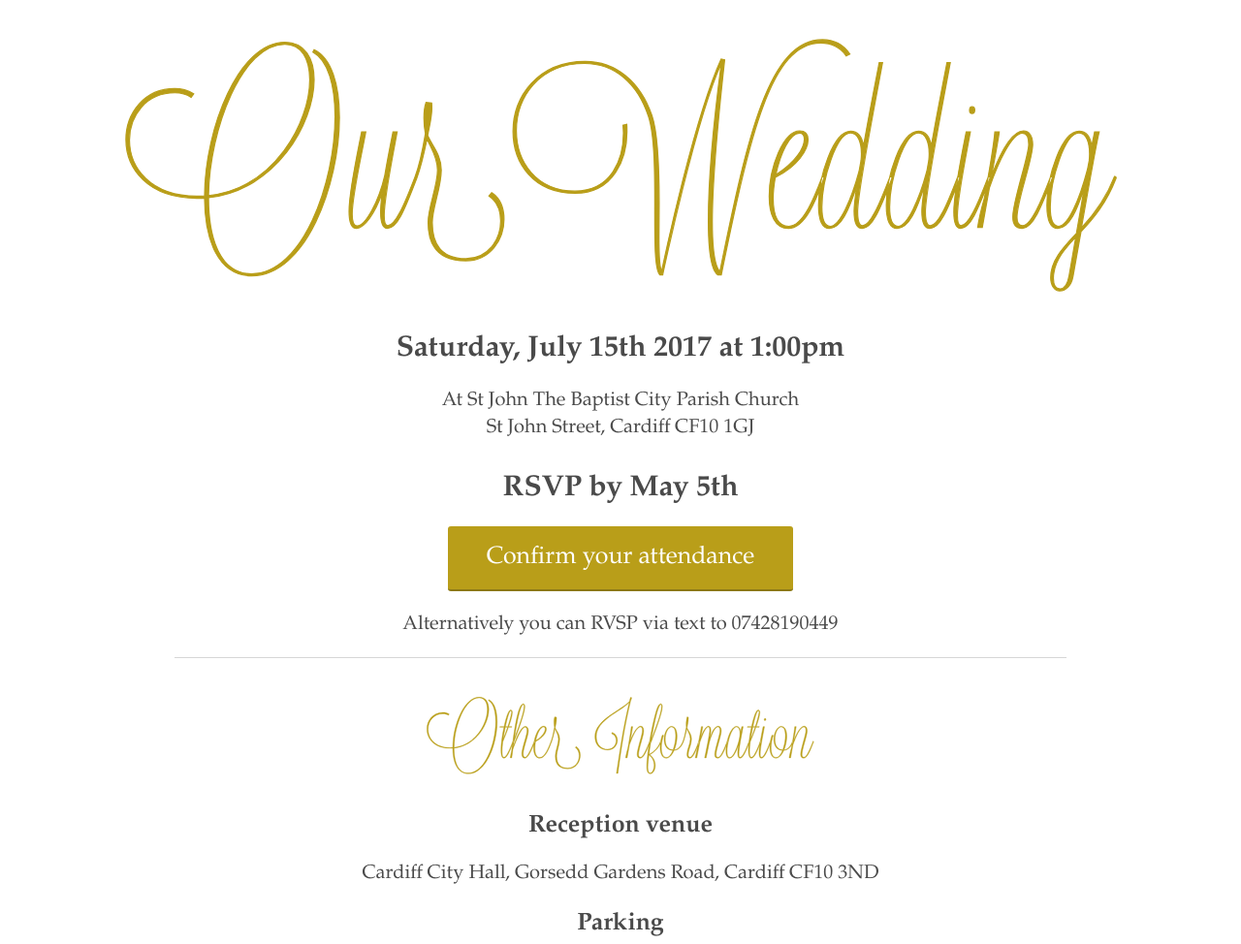
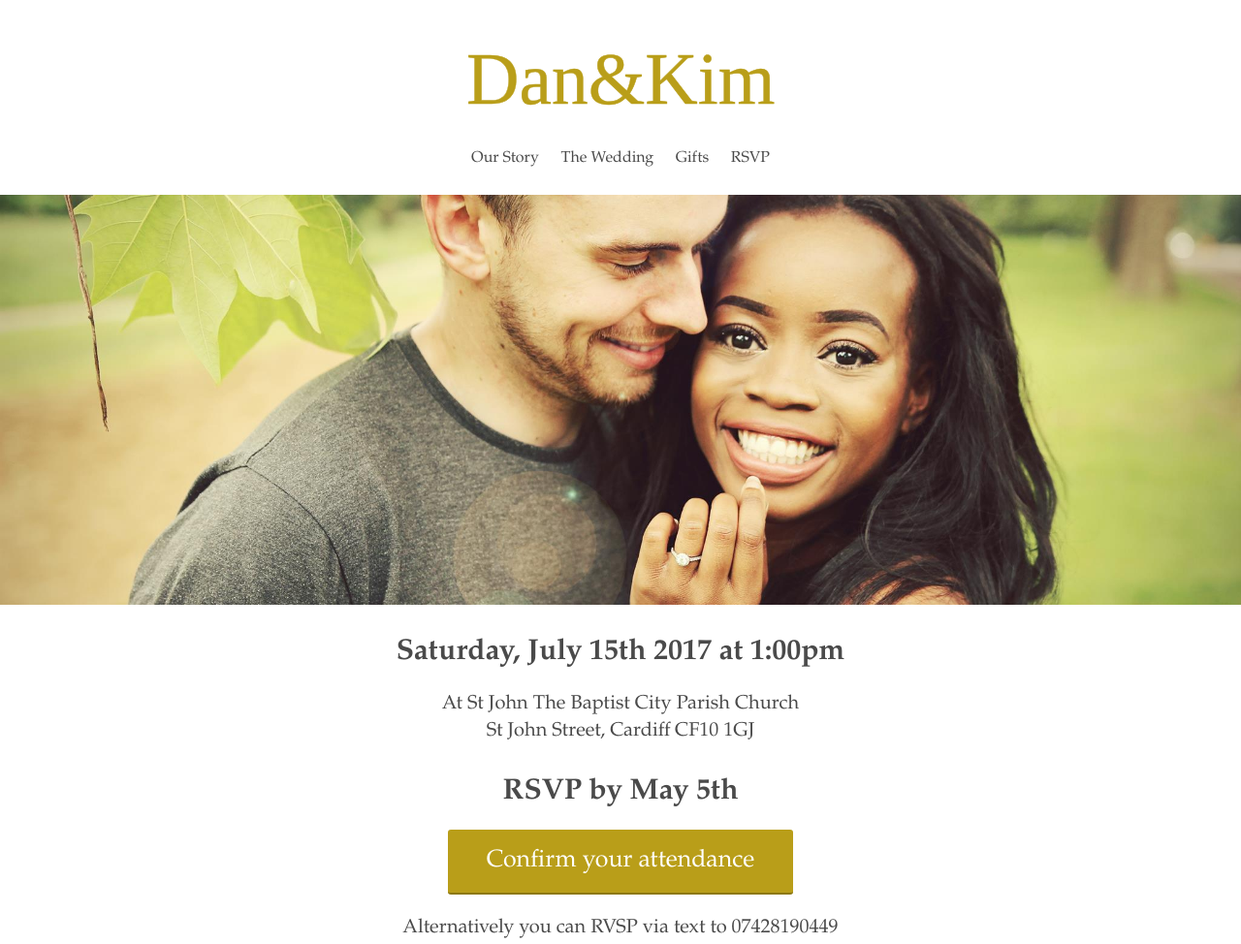
Before and after one commit to cityandwool/danandkima2017, a website: page index.html in a window 1280 px wide. Shown: the top 974 px of the page at 97% size. Drawn offline with Linux system fonts and the light colour scheme.

Commit message:
Changes to home page

```diff
--- a/_src/scss/molecules/_poster.scss
+++ b/_src/scss/molecules/_poster.scss
@@ -16,3 +16,39 @@
     max-width: 400px;
     width: 100%;
 }
+
+.logo {
+    width: 100%;
+    max-width: 400px;
+    padding: $gutter*2 $gutter*2 $gutter $gutter*2;
+    display: block;
+    margin: 0 auto;
+}
+
+.nav {
+    width: 100%;
+    ul {
+        margin: 0px 0px $gutter*.75 0px;
+        padding: 0px;
+        text-align: center;
+    }
+    li {
+        display: inline-block;
+        a {
+            display: block;
+            padding: $gutter/2;
+        }
+    }
+}
+
+.hero {
+    height: 0px;
+    padding-bottom: 33%;
+    color: $white;
+}
+
+.hero-1 {
+    background-size: cover;
+    background-position: center center;
+    background-image: url('/assets/img/dan-and-kima-1.jpg');
+}
--- a/index.html
+++ b/index.html
@@ -15,7 +15,20 @@
             <p class="browserupgrade">You are using an <strong>outdated</strong> browser. Please <a href="http://browsehappy.com/">upgrade your browser</a> to improve your experience.</p>
         <![endif]-->
 
-        <img class="our-wedding" src="/assets/img/our-wedding.svg" alt="Our Wedding">
+        <img class="logo" src="/assets/img/dan-and-kima.svg" alt="Dan &amp; Kima">
+
+        <nav class="nav">
+            <ul>
+                <li><a href="">Our Story</a></li>
+                <li><a href="">The Wedding</a></li>
+                <li><a href="">Gifts</a></li>
+                <li><a href="">RSVP</a></li>
+            </ul>
+        </nav>
+
+        <div class="hero hero-1">
+
+        </div>
 
         <div class="container text-center">
 
@@ -28,7 +41,7 @@
             <a class="btn btn-primary" href="https://goo.gl/forms/Asrh3tmnT98wUs6b2">Confirm your attendance</a>
             <p>Alternatively you can RVSP via text to 07428190449</p>
 
-            <hr>
+            <!-- <hr>
 
             <img class="other-information" src="/assets/img/other-information.svg" alt="Other information">
 
@@ -58,7 +71,7 @@
 
             <p>Clayton Hotel Cardiff<br>
             St Mary St, Cardiff CF10 1GD<br>
-            <em>7 minute walk to the church</em></p>
+            <em>7 minute walk to the church</em></p> -->
 
         </div>
 
```
Also changed, not shown: assets/css/global.css, assets/css/global.min.css, assets/img/dan-and-kima-1.jpg (added), assets/img/dan-and-kima.svg (added), 1 other file.
